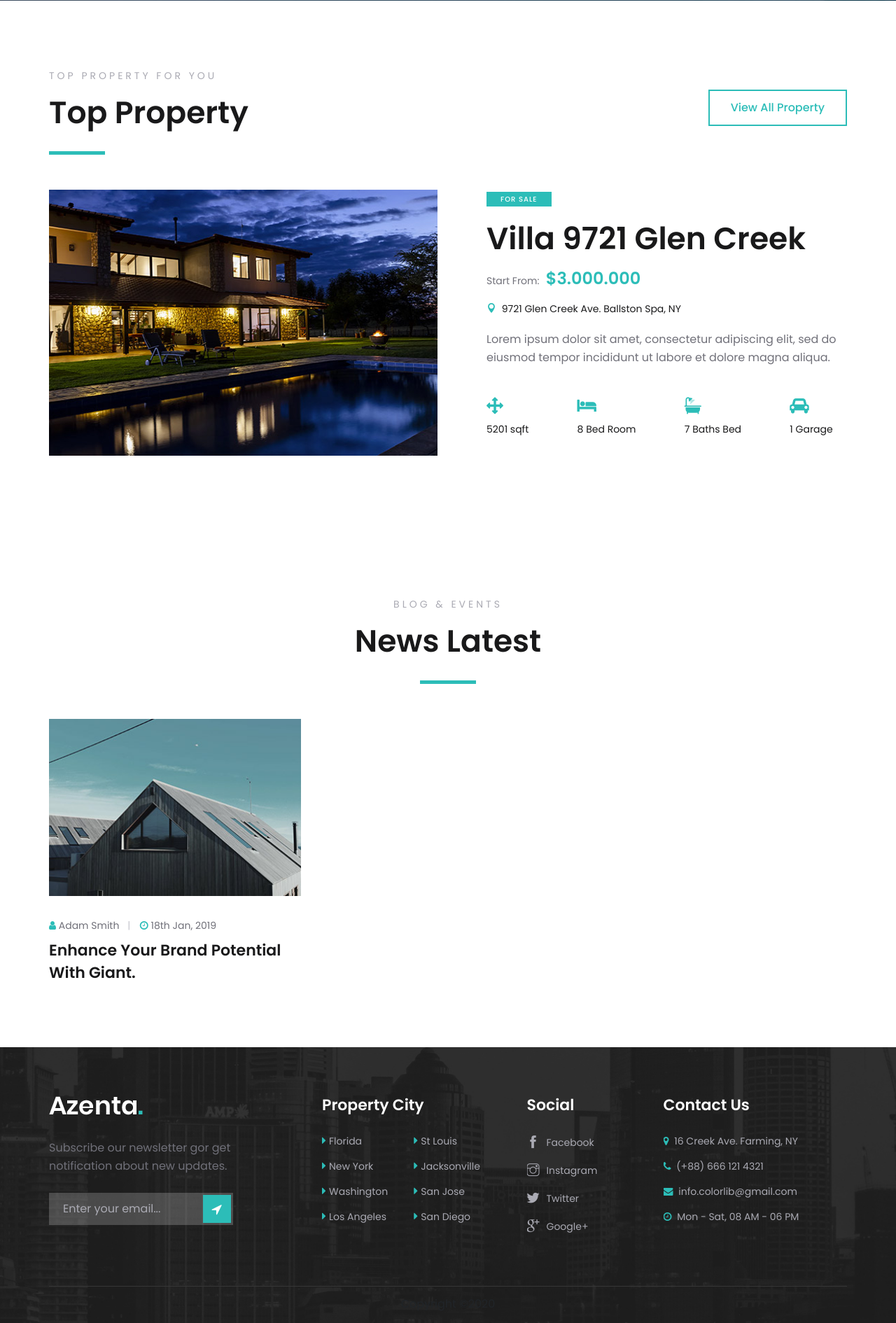
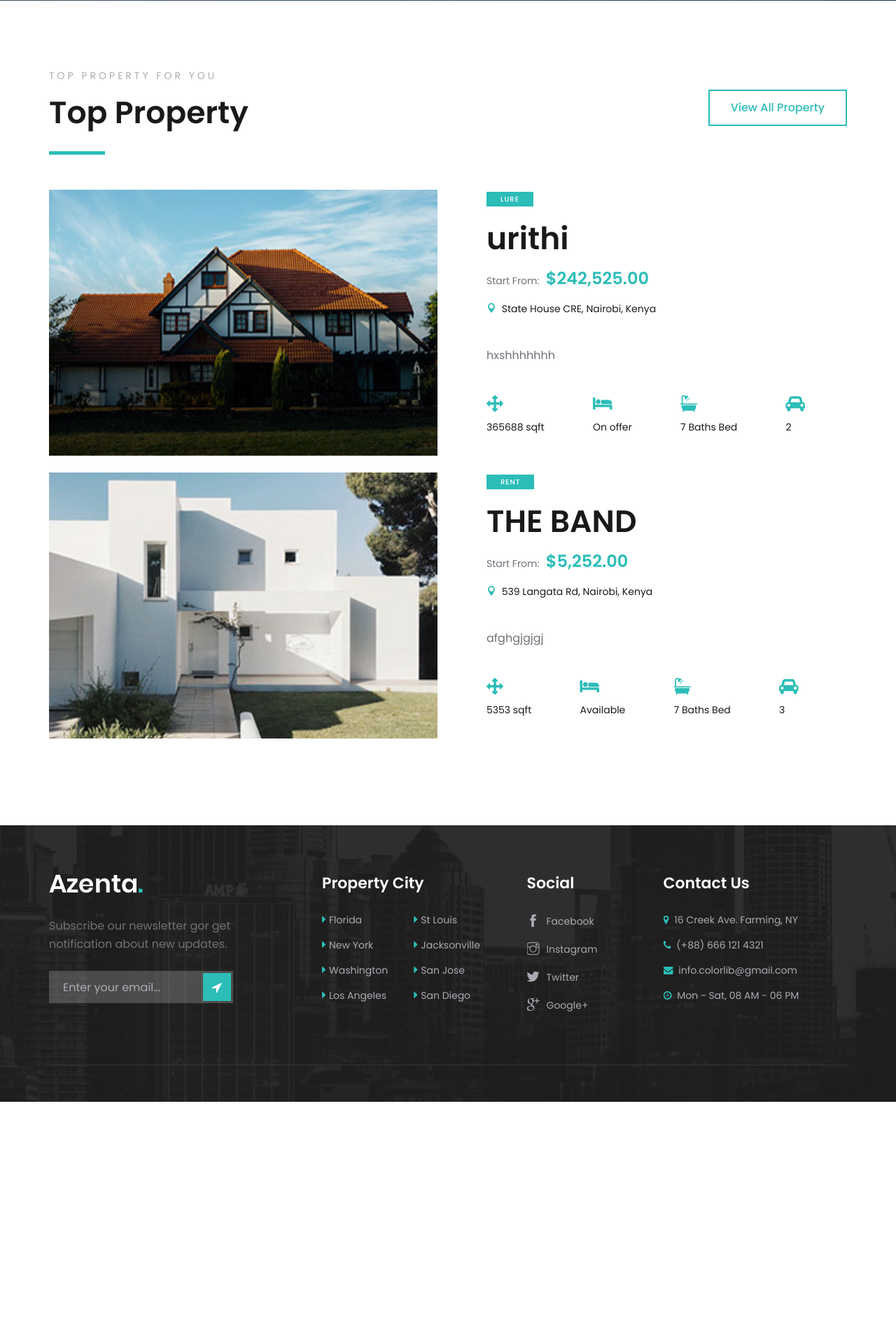
Before and after one commit to nebstarmalala/sensiveproperties, a PHP site: page /projects/ in a window 1280 px wide. Shown: the part 817-2707 px from the top of the page at 70% size. After the commit the page ends 2391 px from the top, so only its background shows below. Run offline with PHP 8.4, Linux system fonts and the light colour scheme; data comes from the database, SQL or seed files in the repository.

Commit message:
set to default property blog section

```diff
--- a/index.php
+++ b/index.php
@@ -40,6 +40,12 @@
 
       }
   }
+?>
+<?php
+
+include('connect.php');
+$properties = mysqli_query($dbconnect,"select * from properties" );
+
 ?>
 <!DOCTYPE html>
 <html lang="zxx">
@@ -171,30 +177,31 @@
         <div class="container">
             <div class="top-properties-carousel owl-carousel">
                 <div class="single-top-properties">
+                <?php while ($property=mysqli_fetch_assoc($properties)) { ?>
                     <div class="row">
                         <div class="col-lg-6">
                             <div class="stp-pic">
-                                <img src="img/properties/properties-1.jpg" alt="">
+                                <img src="uploads/<?php echo $property['image'] ?>" alt="">
                             </div>
                         </div>
                         <div class="col-lg-6">
                             <div class="stp-text">
-                                <div class="s-text">For Sale</div>
-                                <h2>Villa 9721 Glen Creek</h2>
+                                <div class="s-text"><?php echo $property['sale_type'] ?></div>
+                                <h2><?php echo $property['title'] ?></h2>
                                 <div class="room-price">
                                     <span>Start From:</span>
-                                    <h4>$3.000.000</h4>
+                                    <h4><?php echo $property['price'] ?></h4>
                                 </div>
-                                <div class="properties-location"><i class="icon_pin"></i> 9721 Glen Creek Ave. Ballston Spa, NY</div>
-                                <p>Lorem ipsum dolor sit amet, consectetur adipiscing elit, sed do eiusmod tempor incididunt ut labore et dolore magna aliqua.</p>
+                                <div class="properties-location"><i class="icon_pin"></i> </i> <?php echo $property['location'] ?></div>
+                                <p><?php echo $property['description'] ?></p>
                                 <ul class="room-features">
                                     <li>
                                         <i class="fa fa-arrows"></i>
-                                        <p>5201 sqft</p>
+                                        <p><?php echo $property['area'] ?> sqft</p>
                                     </li>
                                     <li>
                                         <i class="fa fa-bed"></i>
-                                        <p>8 Bed Room</p>
+                                        <p><?php echo $property['bedrooms'] ?></p>
                                     </li>
                                     <li>
                                         <i class="fa fa-bath"></i>
@@ -202,50 +209,20 @@
                                     </li>
                                     <li>
                                         <i class="fa fa-car"></i>
-                                        <p>1 Garage</p>
+                                        <p><?php echo $property['garage'] ?></p>
                                     </li>
                                 </ul>
                             </div>
                         </div>
                     </div>
+                    <br>
+                <?php } ?>
                 </div>
 
             </div>
         </div>
     </div>
     <!-- subscribers Section End -->
-
-
-
-    <!-- Latest Blog Section Begin -->
-    <section class="blog-section latest-blog spad">
-        <div class="container">
-            <div class="row">
-                <div class="col-lg-12">
-                    <div class="section-title">
-                        <span>Blog & Events</span>
-                        <h2>News Latest</h2>
-                    </div>
-                </div>
-            </div>
-            <div class="row">
-                <div class="col-lg-4">
-                    <div class="single-blog-item">
-                        <div class="sb-pic">
-                            <img src="img/blog/latest-1.jpg" alt="">
-                        </div>
-                        <div class="sb-text">
-                            <ul>
-                                <li><i class="fa fa-user"></i> Adam Smith</li>
-                                <li><i class="fa fa-clock-o"></i> 18th Jan, 2019</li>
-                            </ul>
-                            <h4><a href="#">Enhance Your Brand Potential With Giant.</a></h4>
-                        </div>
-                    </div>
-                </div>
-            </div>
-        </div>
-    </section>
 
     <!-- Footer Section Begin -->
     <footer class="footer-section set-bg" data-setbg="img/footer-bg.jpg">
```
